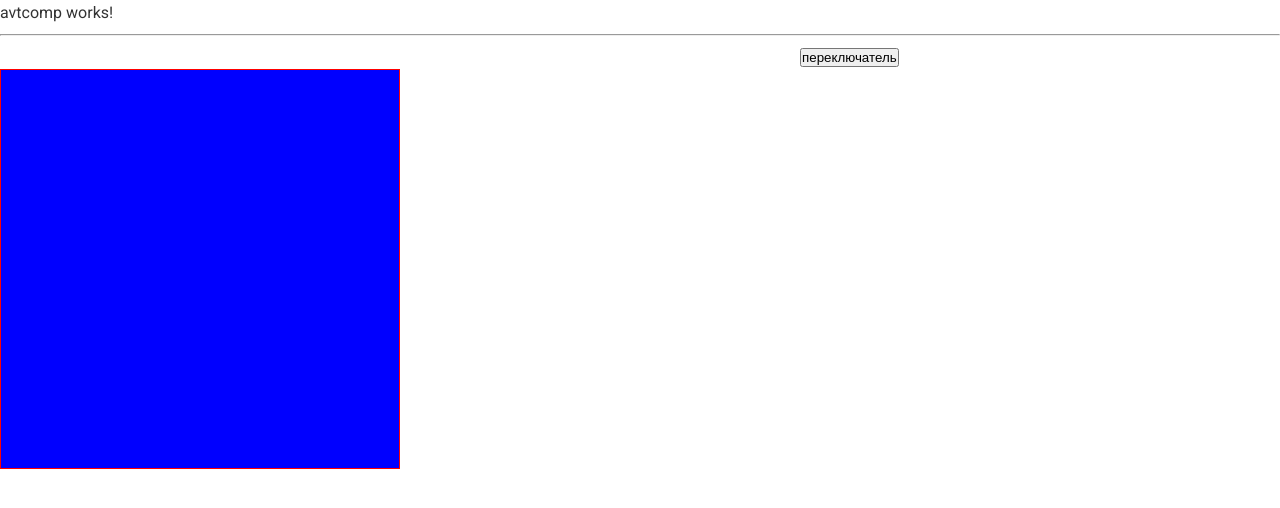
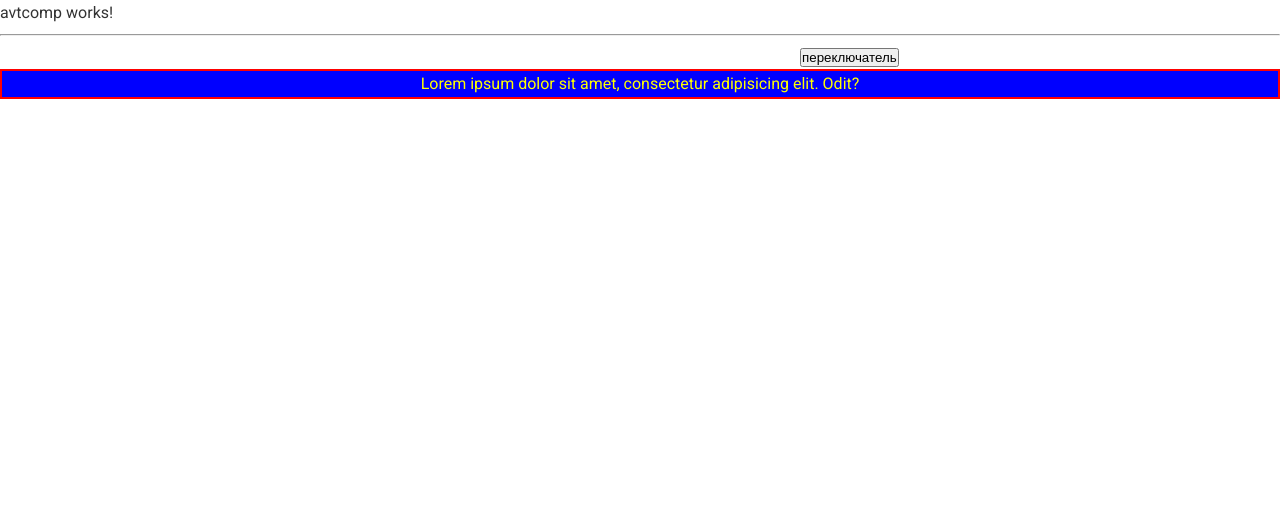
Before and after one commit to alex00788/angular-course, an Angular app: page / in a window 1280 px wide. Shown: the top 508 px of the page. Built offline with nearby package versions, Linux system fonts and the light colour scheme.

Commit message:
зделал переключатель через класс

```diff
--- a/src/app/nuwComp/nuw.html
+++ b/src/app/nuwComp/nuw.html
@@ -1,10 +1,13 @@
 <button (click)="back = !back">переключатель</button>
 
-<div [ngStyle]="{
-width:'400px',
-height: '400px',
-border: '1px solid red',
-background: back ? 'red' : 'blue'
-}">
+<!--<div [ngStyle]="{-->
+<!--    width:'400px',-->
+<!--    height: '400px',-->
+<!--    border: '1px solid red',-->
+<!--    background: back ? 'red' : 'blue'-->
+<!--    }">-->
+<!--</div>-->
 
-</div>
+<p [ngClass]="{red: back, blue: !back }"
+    > Lorem ipsum dolor sit amet, consectetur adipisicing elit. Odit?
+</p>
--- a/src/app/nuwComp/nuw.scss
+++ b/src/app/nuwComp/nuw.scss
@@ -1,7 +1,7 @@
 p {
   text-align: center;
   border: 2px red double ;
-  color: blue;
+  color: yellow;
 }
 img {
   width: 600px;
@@ -16,3 +16,9 @@ input {
 button {
 margin-left: 800px;
 }
+.red {
+  background: red;
+}
+.blue {
+  background: blue;
+}
```
Also changed, not shown: src/projekt.txt.
